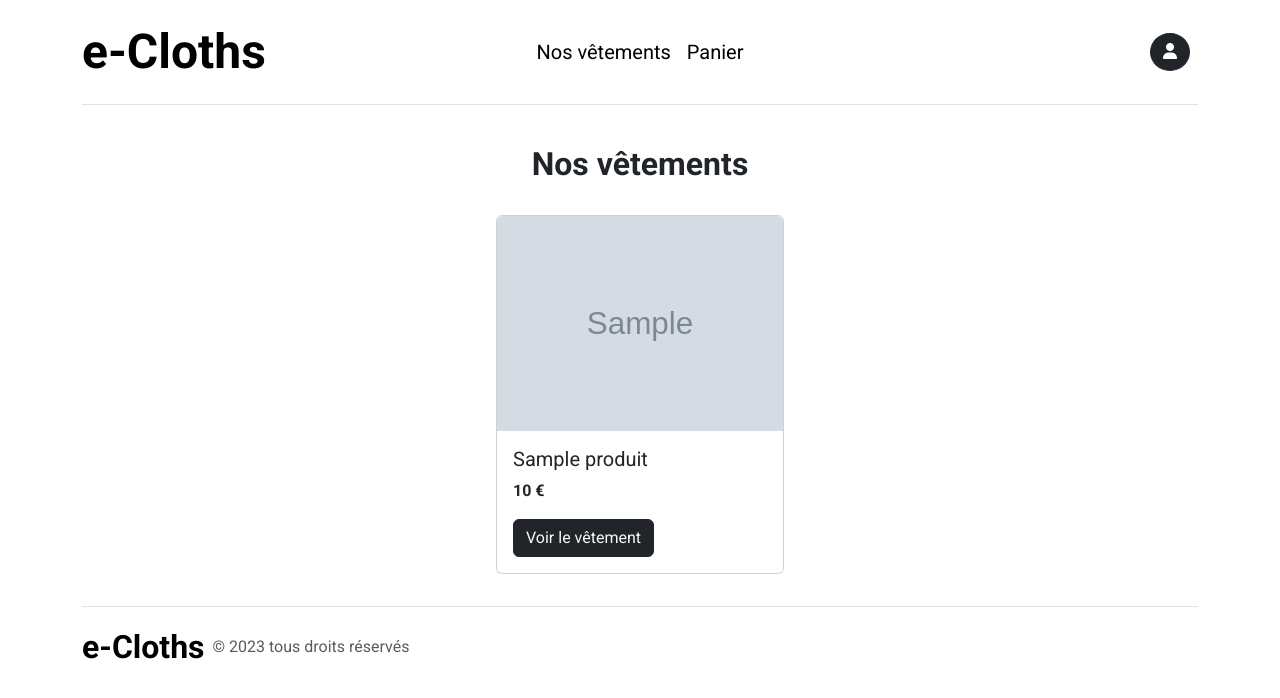
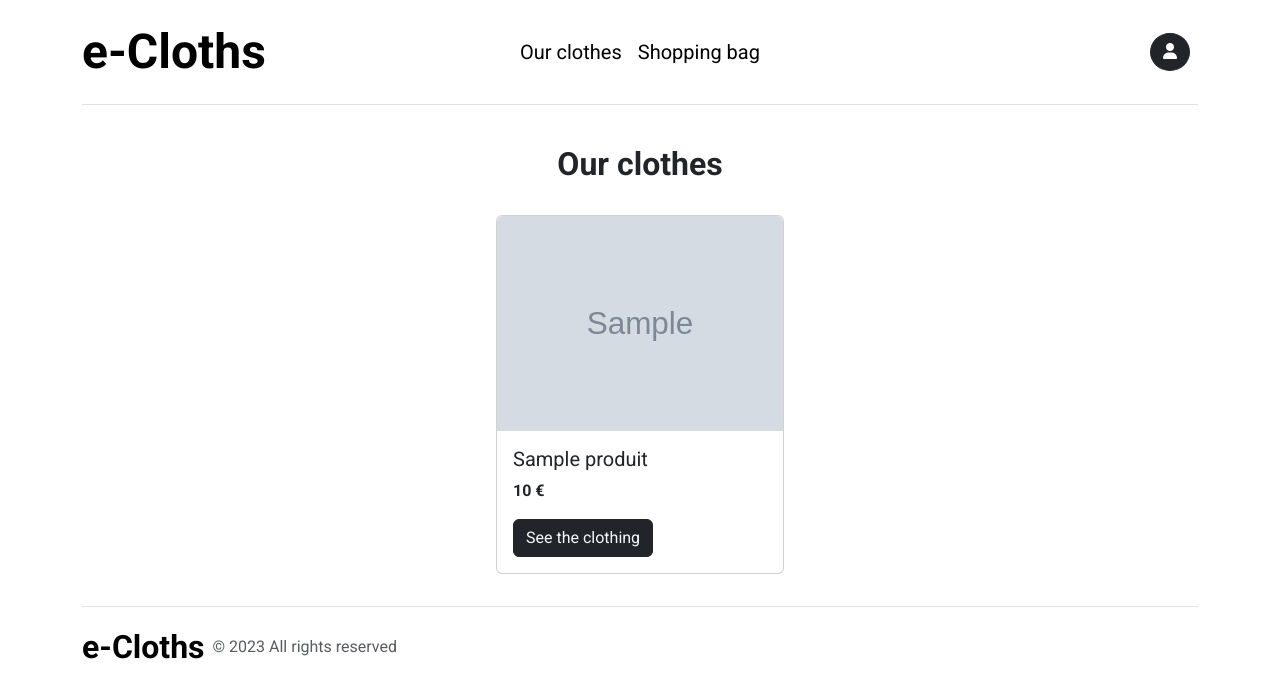
Before and after one commit to Betuulkn/ShopSymfony, a Symfony app: template templates/home/home.html.twig in a window 1280 px wide. Shown: the top 698 px of the page. Run offline with Twig, Linux system fonts and the light colour scheme; the template is opened without the code that fills it: most values are stand-ins (such as "Sample title", 1, 10 or a date in 2020); grey boxes marked "Sample" are stand-in pictures; some libraries are stand-ins or nearby versions.

Commit message:
Traduction: titre, page, footer, header

```diff
--- a/templates/bundles/Twigbundle/Exception/error.html.twig
+++ b/templates/bundles/Twigbundle/Exception/error.html.twig
@@ -5,8 +5,8 @@
 
 
 {% block body %}
-    <h1>ERREUR</h1>
-    <h1>Page non trouvée</h1>
-    <p>La page que vous cherchez n'a pas été trouvée.</p>
+    <h1>{{"ERREUR"|trans}}</h1>
+    <h1>{{"Page non trouvée"|trans}}</h1>
+    <p>{{"La page que vous cherchez n'a pas été trouvée."|trans}}</p>
 
 {% endblock %}
--- a/templates/bundles/Twigbundle/Exception/error404.html.twig
+++ b/templates/bundles/Twigbundle/Exception/error404.html.twig
@@ -5,8 +5,8 @@
 
 
 {% block body %}
-    <h1>ERREUR 404</h1>
-    <h1>Page non trouvée</h1>
-    <p>La page que vous cherchez n'a pas été trouvée.</p>
+    <h1>{{"ERREUR 404"|trans}}</h1>
+    <h1>{{"Page non trouvée"|trans}}</h1>
+    <p>{{"La page que vous cherchez n'a pas été trouvée."|trans}}</p>
 
 {% endblock %}
--- a/templates/cart/cart.html.twig
+++ b/templates/cart/cart.html.twig
@@ -51,7 +51,7 @@
                 {# If total is empty #}
                 {% if total == 0 %}
                 <tr>
-                    <td colspan="6" class="text-center">Votre panier est vide. </td>
+                    <td colspan="6" class="text-center">Votre panier est vide.</td>
                 <tr>
                 {% endif %}
             </tbody>
--- a/templates/home/home.html.twig
+++ b/templates/home/home.html.twig
@@ -11,7 +11,7 @@
 		<div class="row d-flex justify-content-center mb-3">
 			<div class="col-md-6">
 				<div class="alert alert-secondary text-center" role="alert">
-					Ravis de vous retrouver
+					{{'Ravis de vous retrouver'|trans}}
 					{{ app.user.prenom }}
 					!
 				</div>
@@ -22,7 +22,7 @@
 	{% if produits is not empty %}
 		<!-- Title -->
 		<section class="title">
-			<h1 class="text-center mb-4">Nos vêtements</h1>
+			<h1 class="text-center mb-4">{{"Nos vêtements"|trans}}</h1>
 		</section>
 
 		<!-- Products/cloths list  -->
@@ -36,7 +36,7 @@
 				</div>
 			</div>
 		{% else %}
-			<p>Il n'y a pas de produit.</p>
+			<p>{{"Il n y a pas de produit"|trans}}</p>
 		{% endif %}
 	</section>
 
@@ -48,13 +48,13 @@
 				<!-- Button to add a new product -->
 				<div class="col-12 mb-5">
 					<button type="button" class="btn btn-dark btn-lg px-4 me-md-2 w-100" onclick="displayAddForm()">
-						Ajouter un nouveau vêtement
+						{{"Ajouter un nouveau vêtement"|trans}}
 					</button>
 				</div>
 
 				<!-- Add form (displayed none by default) -->
 				<div class="col-md-8 border p-3 rounded" style="display: none;" id="addProduct-form">
-					<h2 class="text-center" style="font-size:24px;">Ajouter un nouveau vêtement</h2>
+					<h2 class="text-center" style="font-size:24px;">{{"Ajouter un nouveau vêtement"|trans}}</h2>
 					{{ form(ajout) }}
 					</div>
 				</div>
@@ -73,6 +73,9 @@
 				addForm.style.display = "none";
 			}
 		}
+
 	</script>
 
+
+
 {% endblock %}
--- a/templates/partials/_cardProduct.html.twig
+++ b/templates/partials/_cardProduct.html.twig
@@ -2,11 +2,11 @@
 	{% if (produit.photo is not null) %}
 		<img src="{{ asset('uploads/' ~ produit.photo) }}" class="img-fluid rounded-top" alt="{{ produit.nom }}">
 	{% else  %}
-		<p>Aucune image</p>
+		<p>{{"Aucune image"|trans}}</p>
 	{% endif %}
 	<div class="card-body ">
 		<h5 class="card-title ">{{ produit.nom }}</h5>
 		<p class="card-text fw-bold">{{ produit.prix }} €</p>
-		<button type="button" class="btn btn-dark"><a href="{{ path('app_produit', {'id': produit.id}) }}" class="text-light text-decoration-none">Voir le vêtement</a></button>
+		<button type="button" class="btn btn-dark"><a href="{{ path('app_produit', {'id': produit.id}) }}" class="text-light text-decoration-none">{{"Voir le vêtement"|trans}}</a></button>
 	</div>
 </div>
--- a/templates/partials/_footer.html.twig
+++ b/templates/partials/_footer.html.twig
@@ -6,7 +6,7 @@
 			</a>
 			<span class="mb-3 mb-md-0 text-body-secondary">©
 				{{ "now"|date("Y") }}
-				tous droits réservés</span>
+				{{"Tous droits réservés"|trans}}</span>
 		</div>
 	</footer>
 </div>
--- a/templates/partials/_header.html.twig
+++ b/templates/partials/_header.html.twig
@@ -7,10 +7,10 @@
         </div>
         <ul class="nav col-12 col-md-auto mb-2 justify-content-center mb-md-0 ">
             <li>
-                <a href="{{ path('app_home')}}" class="nav-link px-2 link-secondary">Nos vêtements</a>
+                <a href="{{ path('app_home')}}" class="nav-link px-2 link-secondary">{{"Nos vêtements"|trans}}</a>
             </li>
             <li>
-                <a href="{{ path('app_cart')}}" class="nav-link px-2">Panier</a>
+                <a href="{{ path('app_cart')}}" class="nav-link px-2">{{"Panier"|trans}}</a>
             </li>
         </ul>
         <div class="col-md-3 text-end">
--- a/translations/messages.en.yaml
+++ b/translations/messages.en.yaml
@@ -8,17 +8,37 @@ Your password should be at least {{ limit }} characters: Your password should be
 You should agree to our terms: You should agree to our terms
 
 
+Produit: Product
 Produits: Products
 Supprimer: Delete
 Quantite: Quantity
+Votre panier est vide: Your shopping bag is empty
+Poursuivre mes achats: Continue shopping
+Supprimer mon panier: Delete my shopping bag
 
 
 Enregistrer: Save
 Télécharger une photo valide: Download a valid picture
 Prix: Price
 
+
 ERREUR: ERROR
+Page non trouvée: Page not found
 La page que vous cherchez n'a pas été trouvée: The page you are looking for has not been found
 Il semblerait qu'un dysfonctionnement se soit produit: It seems that a malfunction has occurred
 
 Modifier: Edit
+
+
+Ravis de vous retrouver: Nice to meet you again
+Nos vêtements: Our clothes
+Il n y a pas de produit: There is no product
+Ajouter un nouveau vêtement: Add a new clothing
+Panier: Shopping bag
+Tous droits réservés: All rights reserved
+
+
+Aucune image: No image
+Voir le vêtement: See the clothing
+
+Mon panier: My shopping bag
```
Also changed, not shown: src/Controller/HomeController.php (+8 -2 lines), translations/messages.fr.yaml (+18 -0 lines), config/routes.yaml (line endings or trailing spaces).
